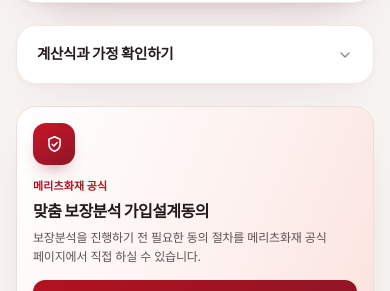
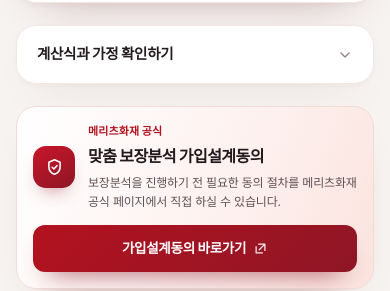
Before and after one commit to babyhye2-star/care-cost, a plain HTML site: page index.html in a window 390 px wide. Shown: the part 3023-3314 px from the top of the page. Drawn offline with Linux system fonts and the light colour scheme.

Commit message:
가입설계동의 카드 모바일 배치 조정

```diff
--- a/index.html
+++ b/index.html
@@ -357,7 +357,7 @@
     .cta-actions{flex:1 1 100%}
     .btn-call{width:100%}
     .consent{padding:16px;gap:13px;border-radius:20px}
-    .consent-body{flex:1 1 100%}
+    .consent-body{flex:1 1 180px}
     .btn-consent{flex:1 1 100%;width:100%}
     .site-foot{padding:20px 16px 32px}
     .chart-help{text-align:left}
```
